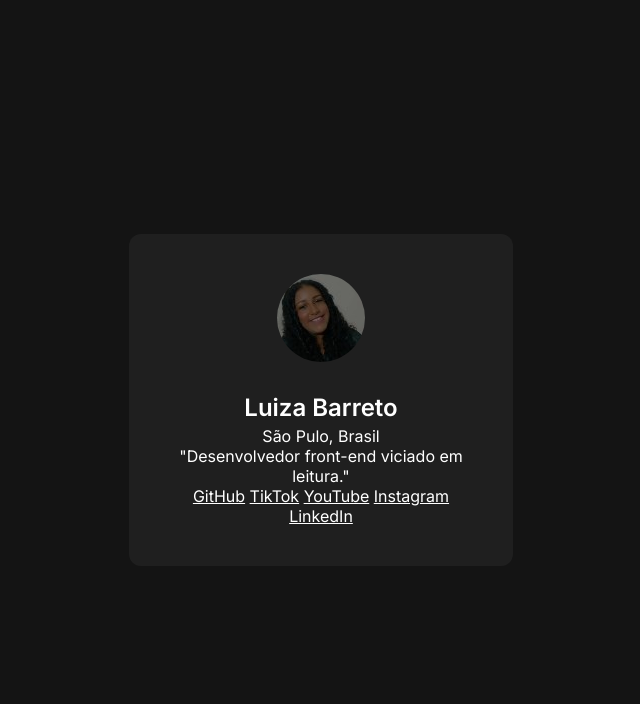
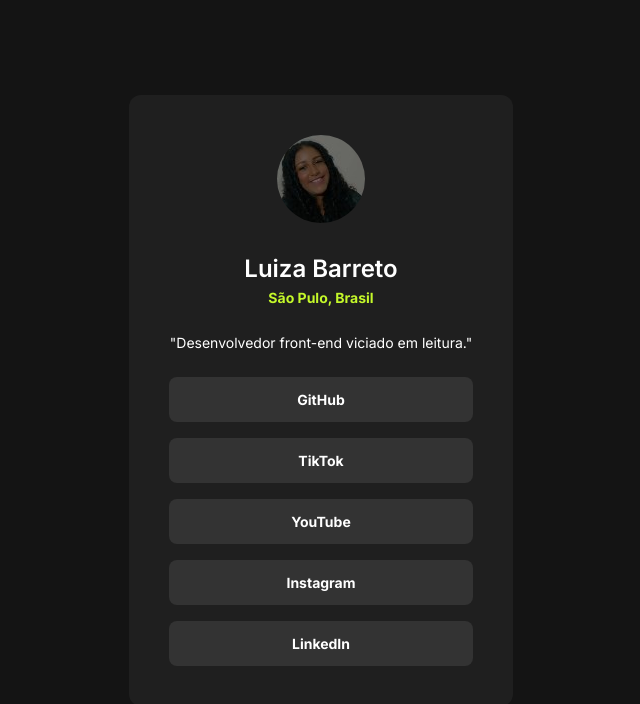
Before and after one commit to Lu03607/Meus-Links, a plain HTML site: page index.html in a window 1280 px wide. Shown: the whole page, without its empty margins (319-959 px from the left). Drawn offline with Linux system fonts and the light colour scheme.

Commit message:
Desenvolvimento do CSS terminado

```diff
--- a/index.html
+++ b/index.html
@@ -14,7 +14,7 @@
     <div>
         <img src="./Foto de trabalho da Luiza.jpg" alt="imagem do criador da página de links Luiza Barreto">
         <h1>Luiza Barreto</h1>
-        <p>São Pulo, Brasil</p>
+        <strong>São Pulo, Brasil</strong>
 
         <p>"Desenvolvedor front-end viciado em leitura."</p>
 
--- a/style.css
+++ b/style.css
@@ -35,3 +35,30 @@
     line-height: 36px;
     font-weight: 600;
 }
+
+div strong {
+   color: #C4F82A;
+   font-size: 14px;
+   line-height: 21px;
+}
+
+div p {
+    margin-block: 24px;
+    font-size: 14px;
+    line-height: 21px;
+}
+
+div a + a {
+    margin-top: 16px;
+}
+
+div a {
+    display:block;
+    text-decoration: none;
+    background-color: #333333;
+    padding: 12px;
+    border-radius: 8px;
+    font-weight: 700;
+    font-size: 14px;
+    line-height: 21px;
+}
```
